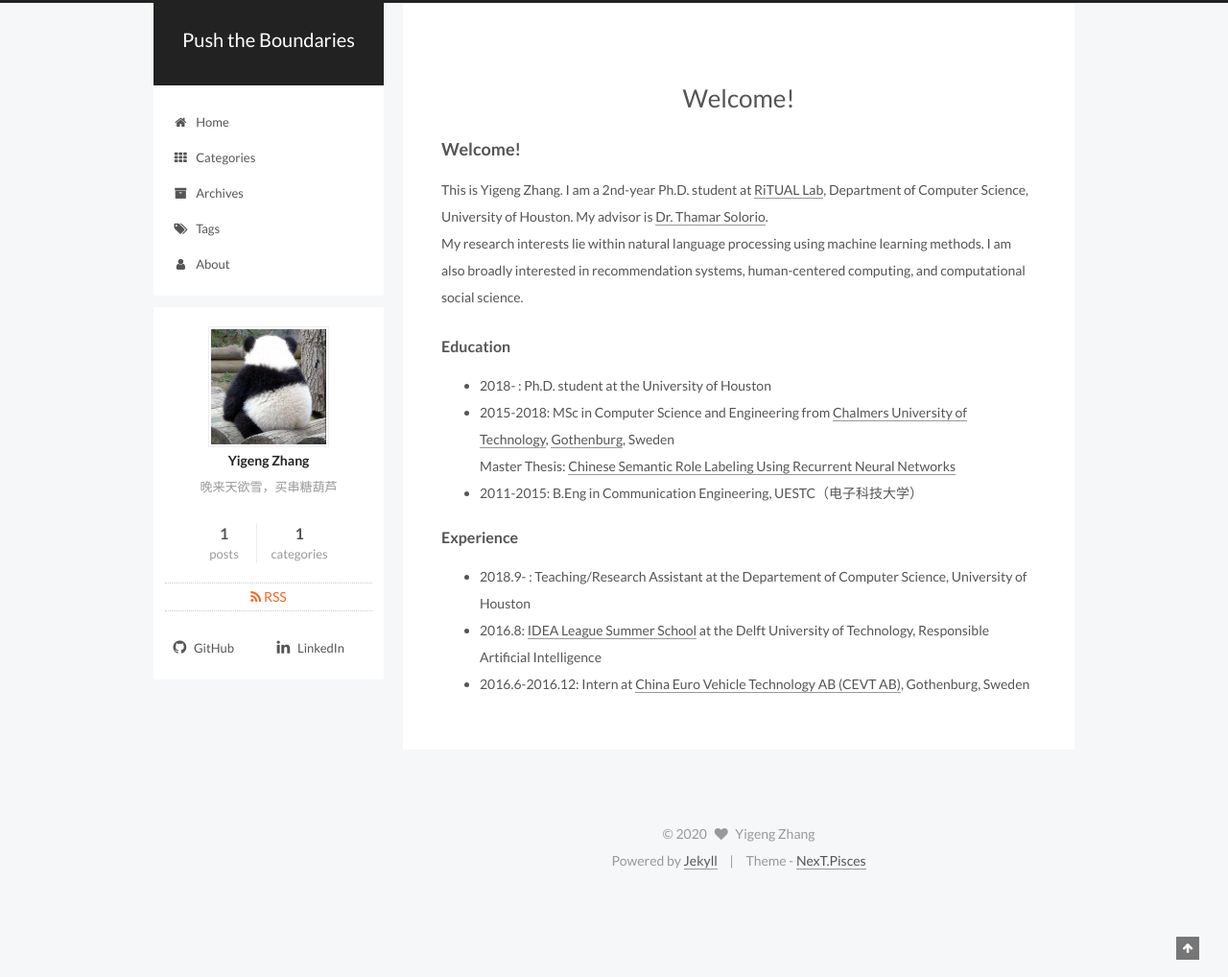
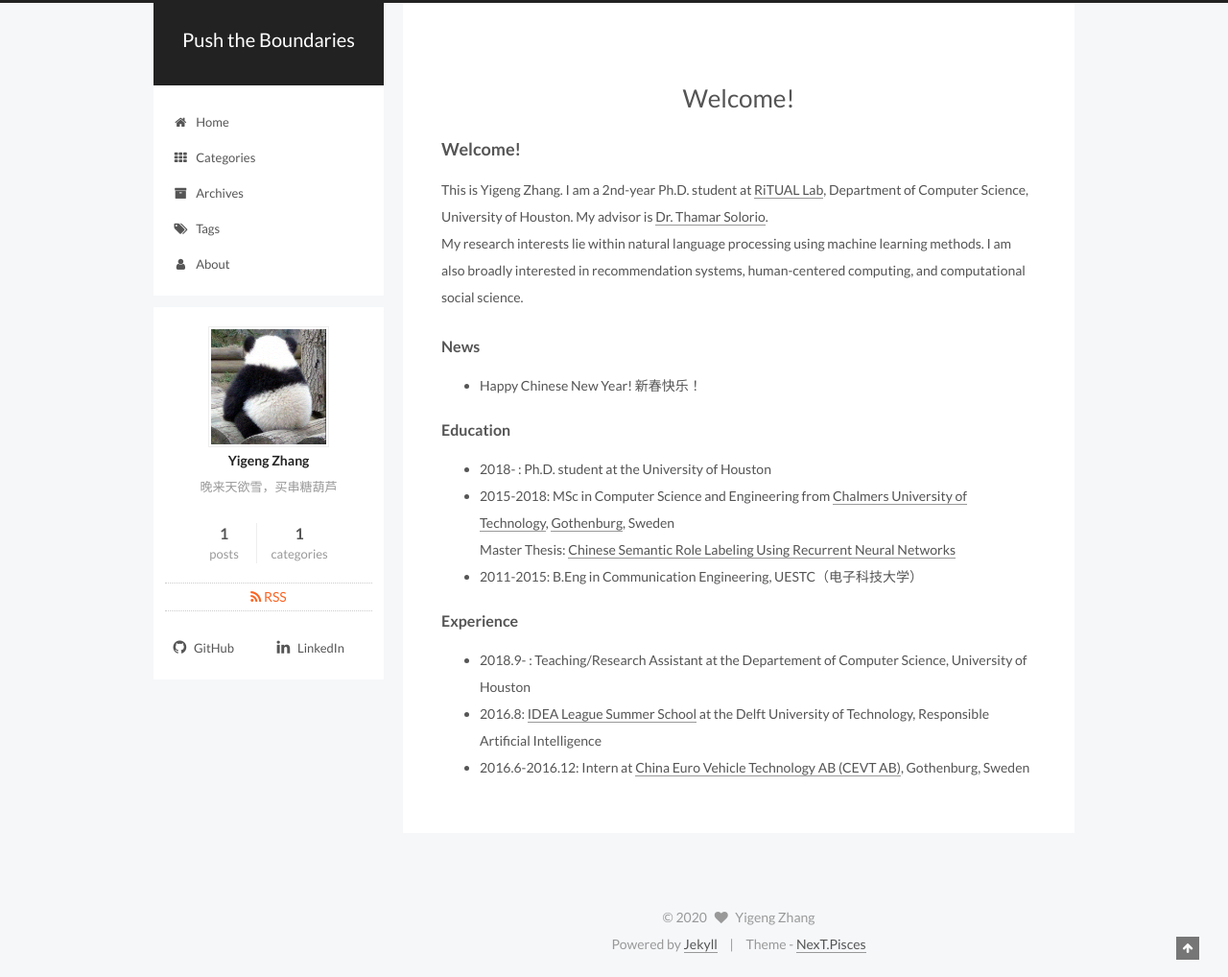
Before and after one commit to ZhangYigeng/ZhangYigeng.github.io, a Jekyll site: the page built from about/index.md, in a window 1280 px wide. Shown: the whole page at 96% size. Built offline with Jekyll 4.4.1, drawn with Linux system fonts in a browser that asks for light colours; our own code applies the rules of GitHub Pages for plain Markdown files.

Commit message:
Update index.md

```diff
--- a/about/index.md
+++ b/about/index.md
@@ -5,6 +5,9 @@ type: about
 ### Welcome!
 This is Yigeng Zhang. I am a 2nd-year Ph.D. student at [RiTUAL Lab], Department of Computer Science, University of Houston. My advisor is [Dr. Thamar Solorio].
 My research interests lie within natural language processing using machine learning methods. I am also broadly interested in recommendation systems, human-centered computing, and computational social science.
+
+#### News
+- Happy Chinese New Year! 新春快乐！
 
 #### Education
 - 2018- : Ph.D. student at the University of Houston
```
